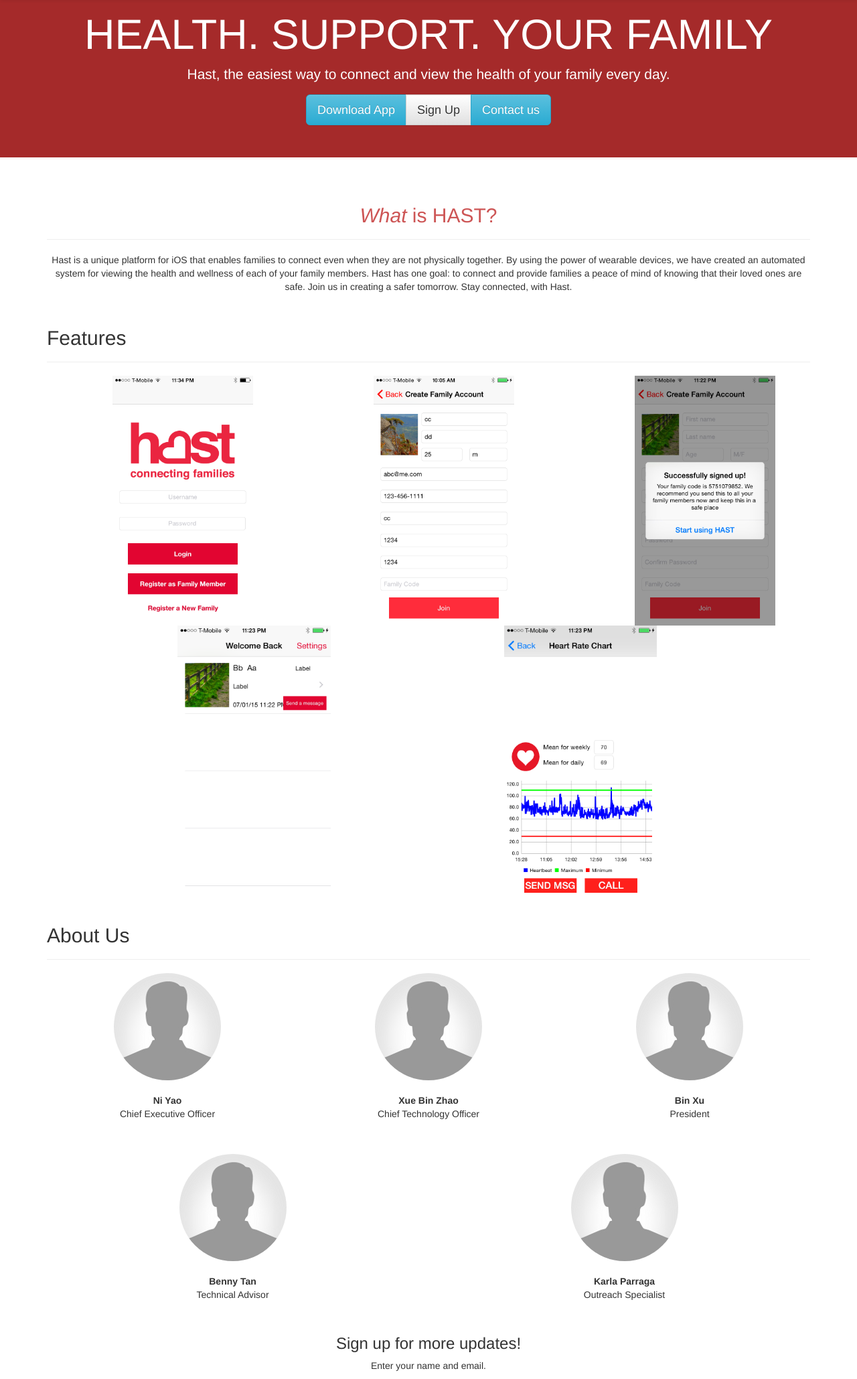
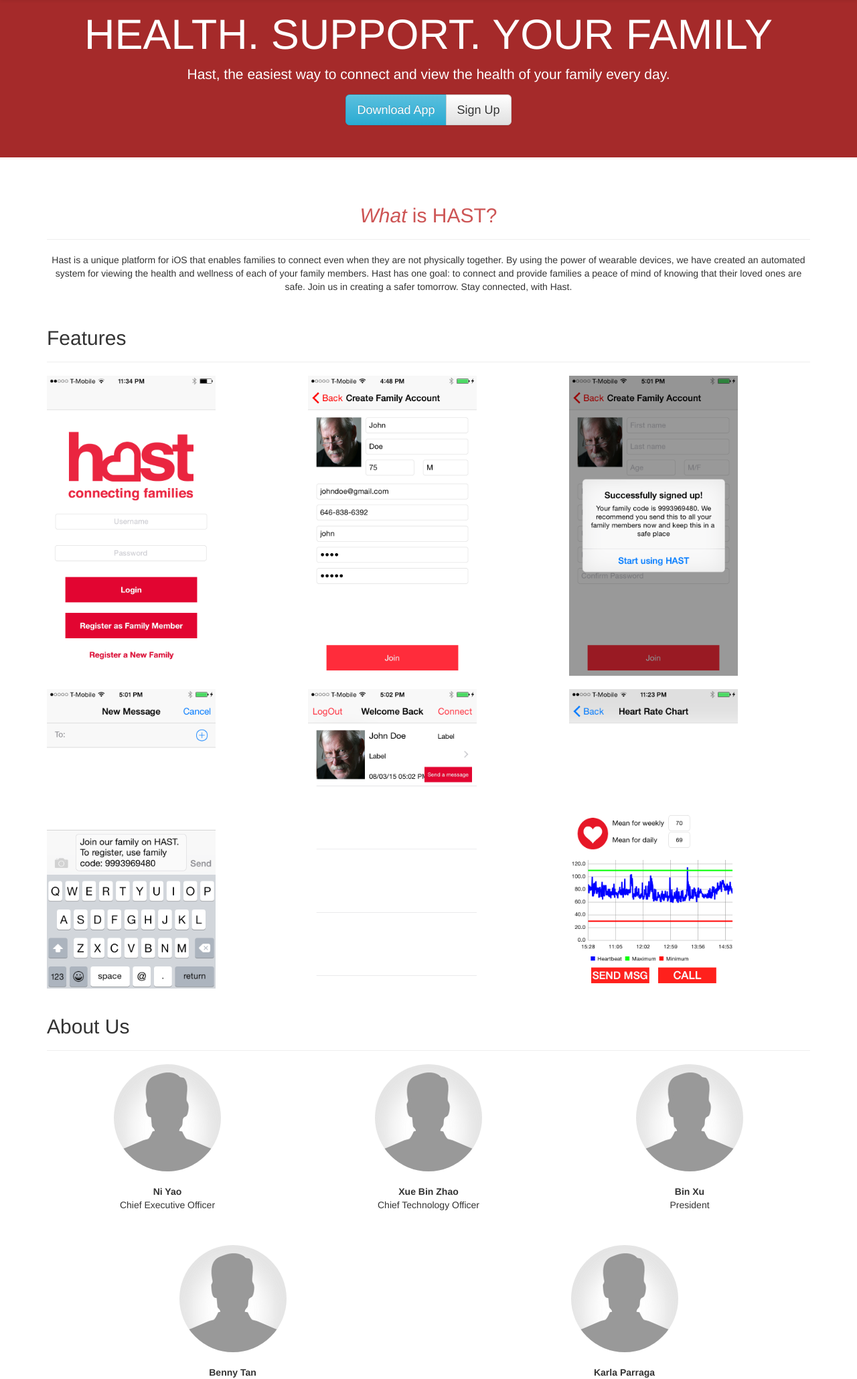
Before and after one commit to magikarpsz/hastwebsite, a PHP site: page / in a window 1280 px wide. Shown: the part 51-2110 px from the top of the page at 67% size. Run offline with PHP 8.4, Linux system fonts and the light colour scheme; some libraries are stand-ins or nearby versions.

Commit message:
new images

```diff
--- a/index.php
+++ b/index.php
@@ -49,7 +49,6 @@
 				<div class="btn-group">
 					<a href="" class="btn btn-lg btn-info">Download App</a>
 					<a href="#signup" class="btn btn-lg btn-default">Sign Up</a>
-					<a href="#contact" class="btn btn-lg btn-info">Contact us</a>
 				</div>
 			</div> <!-- End container-->
 	</div> <!-- End Jumbotron -->
@@ -73,25 +72,30 @@
 		</div> <!-- End of page header-->
 
 		<div class="row">
-			<div class="col-sm-3 col-sm-offset-1">
-				<img src="login.jpg" class="img-responsive" alt="image" width="80%">
+			<div class="col-sm-4">
+				<img src="login.jpg" class="img-responsive" alt="image" width="70%">
 			</div>
 
-			<div class="col-sm-3 col-sm-offset-1">
-				<img src="registerfam.jpg" class="img-responsive" alt="image" width="80%">
+			<div class="col-sm-4">
+				<img src="familyregistration.png" class="img-responsive" alt="image" width="70%">
 			</div>
 
-			<div class="col-sm-3 col-sm-offset-1" style="display: block">
-				<img src="successreg.jpg" class="img-responsive" alt="image" width="80%">
+			<div class="col-sm-4">
+				<img src="successregistration.png" class="img-responsive" alt="image" width="70%">
 			</div>
 		</div><!-- End of row -->
+		<br>
+		<div class="row">
+			<div class="col-sm-4">
+				<img src="message.png" class="img-responsive" alt="img" width="70%">
+			</div>
 
-		<div class="row">
-			<div class="col-sm-5 col-sm-offset-2" style="display:block">
-				<img src="contact.jpg" class="img-responsive" alt="img" width="50%">
+			<div class="col-sm-4">
+				<img src="contactlist.png" class="img-responsive" alt="img" width="70%">
 			</div>
-			<div class="col-sm-5" style="display:block">
-				<img src="summary.jpeg" class="img-responsive" alt="img" width="50%">
+
+			<div class="col-sm-4">
+				<img src="summary.jpeg" class="img-responsive" alt="img" width="70%">
 			</div>
 		</div>
 	</section>
```
Also changed, not shown: index.html (+16 -12 lines), contact.jpg (deleted), contactlist.PNG (added), familyregistration.PNG (added), message.PNG (added), registerfam.jpg (deleted), successreg.jpg (deleted), successregistration.PNG (added).
